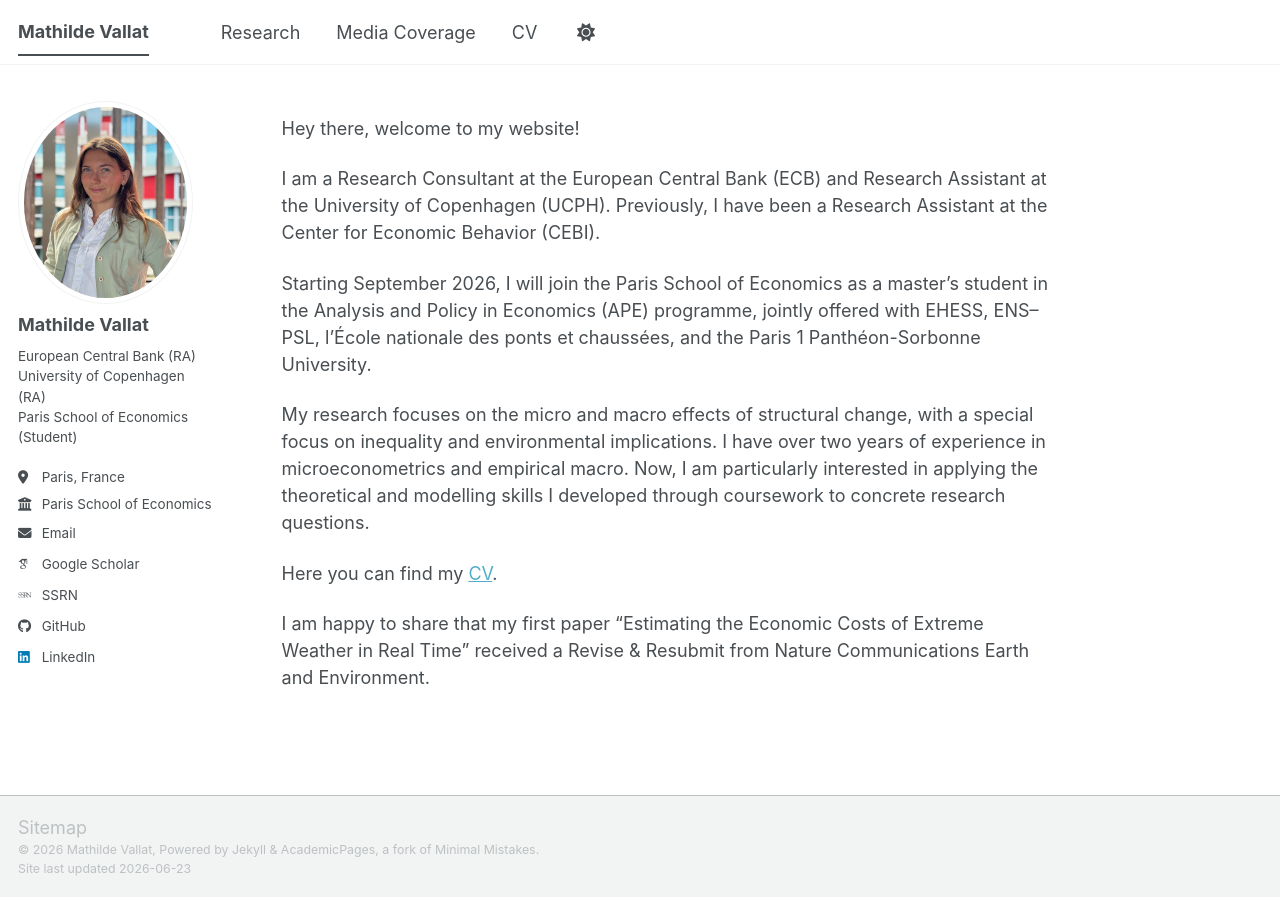
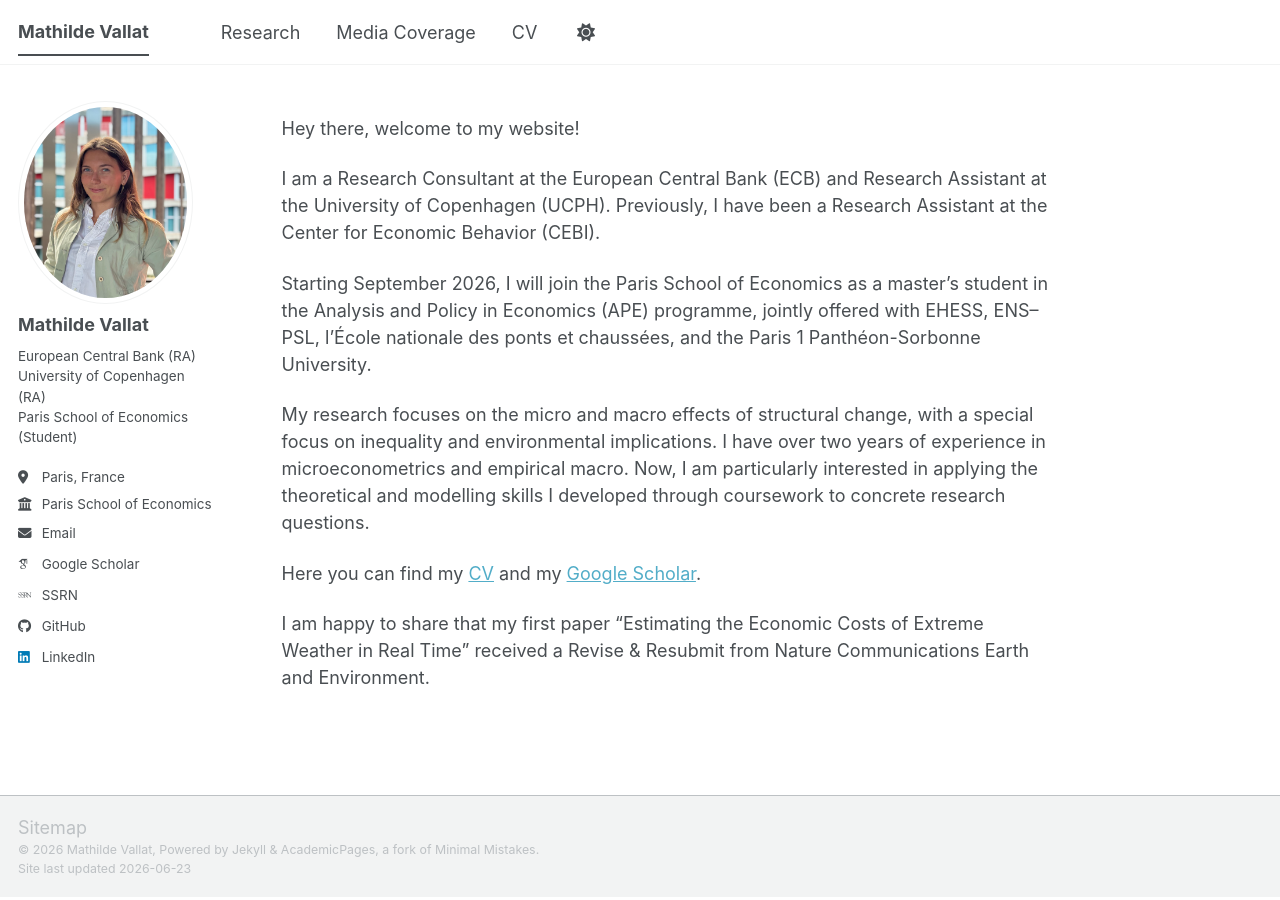
Before and after one commit to MathildeVallat/mathildevallat.github.io, a Jekyll site: the page built from _pages/about.md, in a window 1280 px wide. Built offline with Jekyll 4.4.1, drawn with Linux system fonts in a browser that asks for light colours; some web fonts are replaced; a script bundle is joined from its source files by our own code; library files that are not in the unit come from our copies.

Commit message:
ggl scholar

```diff
--- a/_pages/about.md
+++ b/_pages/about.md
@@ -15,6 +15,6 @@ Starting September 2026, I will join the Paris School of Economics as a master's
 
 My research focuses on the micro and macro effects of structural change, with a special focus on inequality and environmental implications. I have over two years of experience in microeconometrics and empirical macro. Now, I am particularly interested in applying the theoretical and modelling skills I developed through coursework to concrete research questions.
 
-Here you can find my [CV](/files/Mathilde_Vallat_CV.pdf).
+Here you can find my [CV](/files/Mathilde_Vallat_CV.pdf) and my [Google Scholar](https://scholar.google.com/citations?user=xY18ZUcAAAAJ&hl=en).
 
 I am happy to share that my first paper "Estimating the Economic Costs of Extreme Weather in Real Time" received a Revise & Resubmit from Nature Communications Earth and Environment.
```
